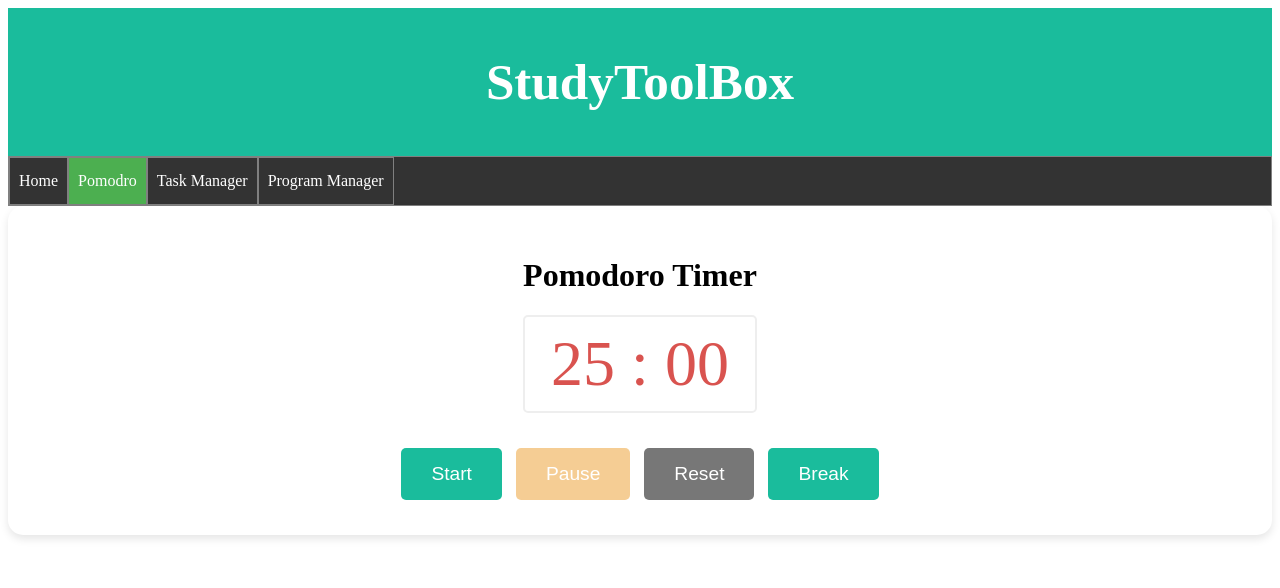
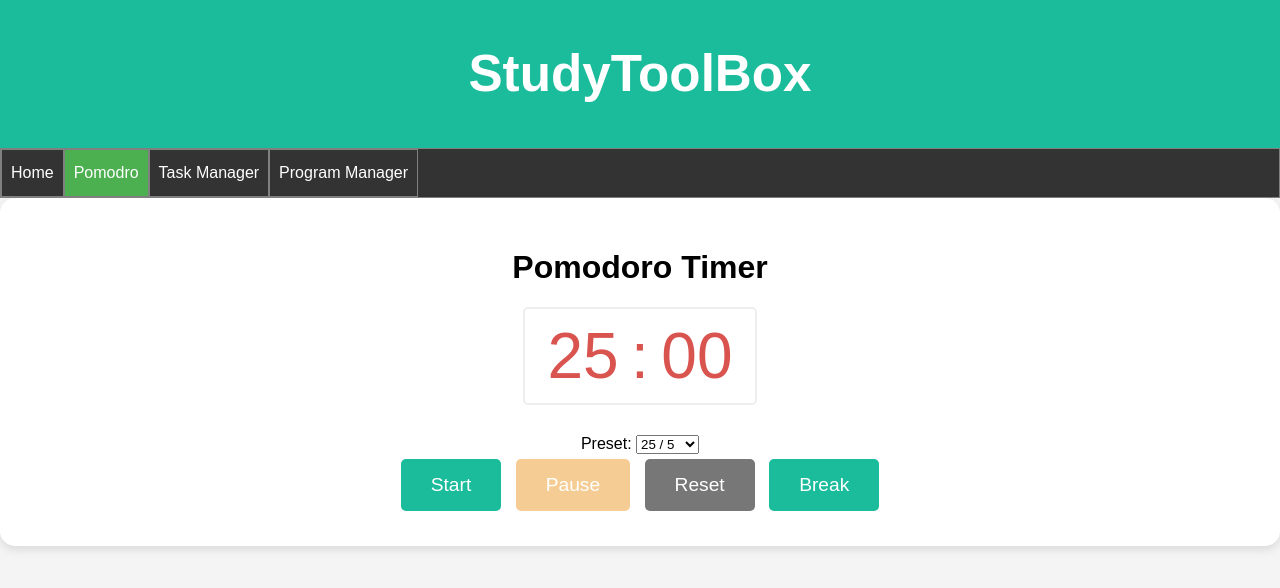
Before and after one commit to endernat0r/StudyToolbox, a plain HTML site: page Pomodoro/pomodoro.html in a window 1280 px wide. Drawn offline with Linux system fonts and the light colour scheme.

Commit message:
Added pomodoro presets
I added option with work and break times for users to choose whatever fits them best

```diff
--- a/Pomodoro/pomodoro.css
+++ b/Pomodoro/pomodoro.css
@@ -1,3 +1,9 @@
+body {
+  font-family: Arial, sans-serif;
+  background-color: #f4f4f4;
+  margin: 0;
+  padding: 0;
+}
 header {
   background-color: #1abc9c;
   color: white;
--- a/Pomodoro/pomodoro.html
+++ b/Pomodoro/pomodoro.html
@@ -3,14 +3,12 @@
 <head>
     <meta charset="UTF-8">
     <meta name="viewport" content="width=device-width, initial-scale=1.0">
-    <title>Document</title>
+    <title>Pomodoro Timer</title>
     <link rel="stylesheet" href="pomodoro.css">
 </head>
 <body>
     <header>
-        <h1>
-            StudyToolBox
-        </h1>
+        <h1>StudyToolBox</h1>
     </header>
     <div class="topnav">
         <a href="../Home/main.html">Home</a>
@@ -23,6 +21,24 @@
         <div class="timer-display">
             <span id="minutes">25</span>:<span id="seconds">00</span>
         </div>
+        <div class="preset-control">
+            <label for="preset">Preset: </label>
+            <select id="preset">
+                <option value="25-5" selected>25 / 5</option>
+                <option value="50-10">50 / 10</option>
+                <option value="45-15">45 / 15</option>
+                <option value="30-10">30 / 10</option>
+                <option value="20-5">20 / 5</option>
+                <option value="15-3">15 / 3</option>
+                <option value="20-10">20 / 10</option>
+                <option value="60-15">60 / 15</option>
+                <option value="40-10">40 / 10</option>
+                <option value="35-5">35 / 5</option>
+                <option value="50-5">50 / 5</option>
+                <option value="30-15">30 / 15</option>
+                <option value="55-10">55 / 10</option>
+            </select>
+        </div>
         <div class="controls">
             <button id="start">Start</button>
             <button id="pause">Pause</button>
```
